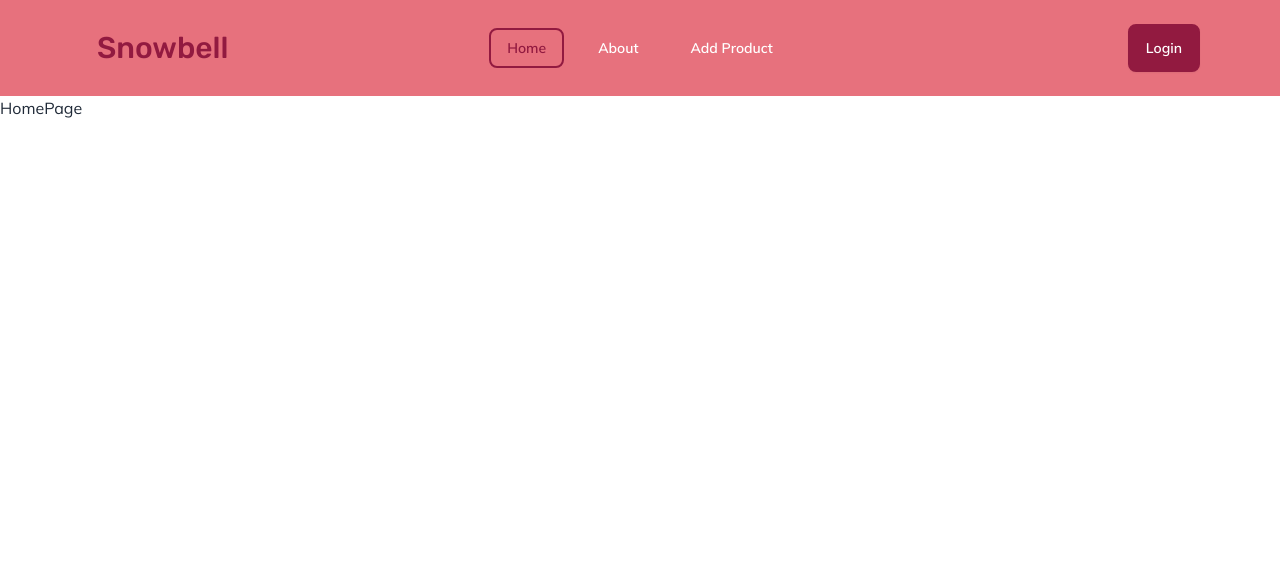
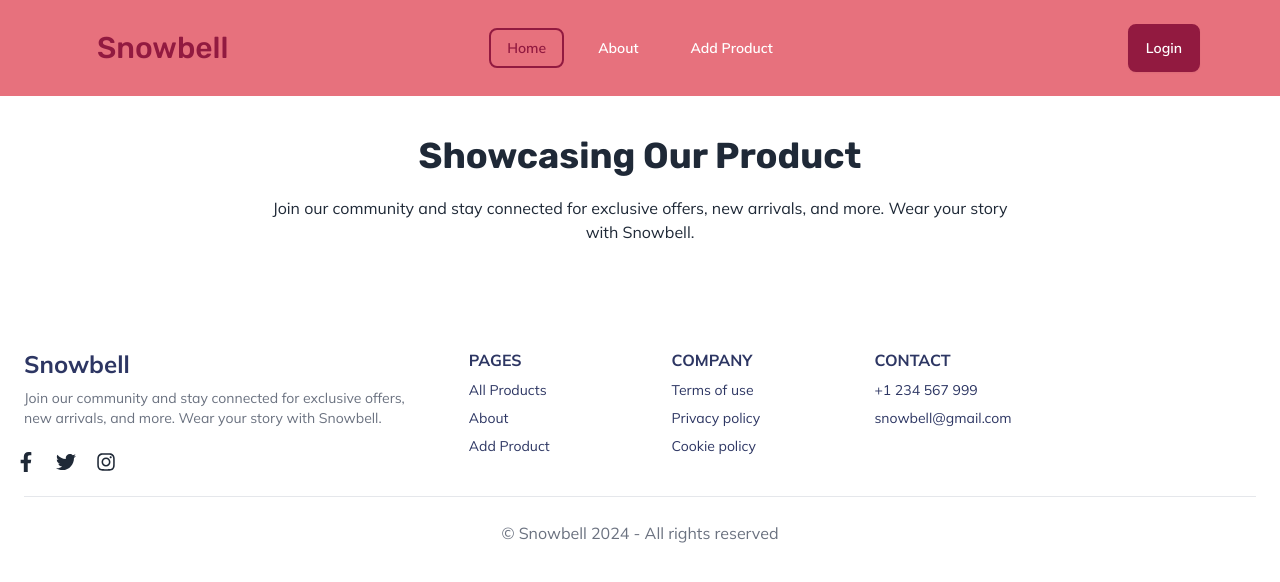
Before and after one commit to afiagithub/product-gallery, a React (Vite) app: page / in a window 1280 px wide. Shown: the top 582 px of the page. Built offline with nearby package versions, Linux system fonts and the light colour scheme.

Commit message:
added footer section

```diff
--- a/package.json
+++ b/package.json
@@ -14,7 +14,10 @@
     "match-sorter": "^8.0.0",
     "react": "^18.3.1",
     "react-dom": "^18.3.1",
+    "react-helmet-async": "^2.0.5",
+    "react-icons": "^5.3.0",
     "react-router-dom": "^6.28.0",
+    "react-tooltip": "^5.28.0",
     "sort-by": "^1.2.0"
   },
   "devDependencies": {
--- /dev/null
+++ b/src/components/Footer.jsx
@@ -0,0 +1,79 @@
+import { FaFacebookF } from "react-icons/fa";
+import { FaTwitter } from "react-icons/fa";
+import { FaInstagram } from "react-icons/fa";
+import 'react-tooltip/dist/react-tooltip.css'
+import { Tooltip } from "react-tooltip";
+
+const Footer = () => {
+    return (
+        <footer className="mt-8 md:mt-10 lg:mt-16 py-5 md:py-8 lg:pt-0 lg:pb-10">
+            <div className="container p-6 mx-auto">
+                <div className="lg:flex">
+                    <div className="w-full -mx-6 lg:w-2/5">
+                        <div className="px-6">
+                            <a href="#" className="text-[#2D3663] font-bold text-2xl">
+                                Snowbell
+                            </a>
+
+                            <p className="max-w-sm mt-2 text-gray-500 text-sm">
+                                Join our community and stay connected for exclusive offers, new arrivals, and more. Wear your story with Snowbell.
+                            </p>
+
+                            <div className="flex mt-6 -mx-2 gap-5">
+                                <a className="text-xl" data-tooltip-id="fb-page" data-tooltip-content="https://www.facebook.com/Snowbell"
+                                    data-tooltip-place="bottom">
+                                    <FaFacebookF />
+                                </a>
+                                <Tooltip id="fb-page" />
+
+                                <a className="text-xl" data-tooltip-id="twitter-page" data-tooltip-content="https://www.twitter.com/Snowbell"
+                                    data-tooltip-place="bottom">
+                                    <FaTwitter />
+                                </a>
+                                <Tooltip id="twitter-page" />
+
+                                <a className="text-xl" data-tooltip-id="instagram-page" data-tooltip-content="https://www.instagram.com/Snowbell"
+                                    data-tooltip-place="bottom">
+                                    <FaInstagram />
+                                </a>
+                                <Tooltip id="instagram-page" />
+                            </div>
+                        </div>
+                    </div>
+
+                    <div className="mt-6 lg:mt-0 lg:flex-1">
+                        <div className="grid grid-cols-1 gap-6 sm:grid-cols-2 md:grid-cols-3 lg:grid-cols-4">
+                            <div>
+                                <h3 className="text-[#2D3663] uppercase font-bold">Pages</h3>
+                                <a href="/" className="block mt-2 text-sm text-[#2D3663]  hover:underline">All Products</a>
+                                <a href="/about" className="block mt-2 text-sm text-[#2D3663]  hover:underline">About</a>
+                                <a href="/add-product" className="block mt-2 text-sm text-[#2D3663]  hover:underline">Add Product</a>
+                            </div>
+
+                            <div>
+                                <h3 className="text-[#2D3663] uppercase font-bold">Company</h3>
+                                <a href="#" className="block mt-2 text-sm text-[#2D3663]  hover:underline">Terms of use</a>
+                                <a href="#" className="block mt-2 text-sm text-[#2D3663]  hover:underline">Privacy policy</a>
+                                <a href="#" className="block mt-2 text-sm text-[#2D3663]  hover:underline">Cookie policy</a>
+                            </div>
+
+                            <div>
+                                <h3 className="text-[#2D3663] uppercase font-bold">Contact</h3>
+                                <span className="block mt-2 text-sm text-[#2D3663]  hover:underline">+1 234 567 999</span>
+                                <span className="block mt-2 text-sm text-[#2D3663]  hover:underline">snowbell@gmail.com</span>
+                            </div>
+                        </div>
+                    </div>
+                </div>
+
+                <hr className="h-px my-6 bg-gray-200 border-none" />
+
+                <div>
+                    <p className="text-center text-gray-500 ">© Snowbell 2024 - All rights reserved</p>
+                </div>
+            </div>
+        </footer>
+    );
+};
+
+export default Footer;
--- a/src/layouts/MainLayout.jsx
+++ b/src/layouts/MainLayout.jsx
@@ -1,12 +1,14 @@
 import React from 'react';
 import { Outlet } from 'react-router-dom';
 import Navbar from '../components/Navbar';
+import Footer from '../components/Footer';
 
 const MainLayout = () => {
     return (
         <div className='font-mulish'>
             <Navbar/>
             <Outlet/>
+            <Footer/>
         </div>
     );
 };
--- a/src/pages/Home.jsx
+++ b/src/pages/Home.jsx
@@ -3,7 +3,10 @@ import React from 'react';
 const Home = () => {
     return (
         <div>
-            HomePage
+            <h1 className="text-center text-4xl font-fira font-bold mb-5 mt-10 font-rubik">Showcasing Our Product</h1>
+            <p className="text-center w-3/5 mx-auto mb-10 lg:mb-20">
+                Join our community and stay connected for exclusive offers, new arrivals, and more.
+                Wear your story with Snowbell.</p>
         </div>
     );
 };
```
Also changed, not shown: 1 other file (tests, documents, lock files or other folders).
